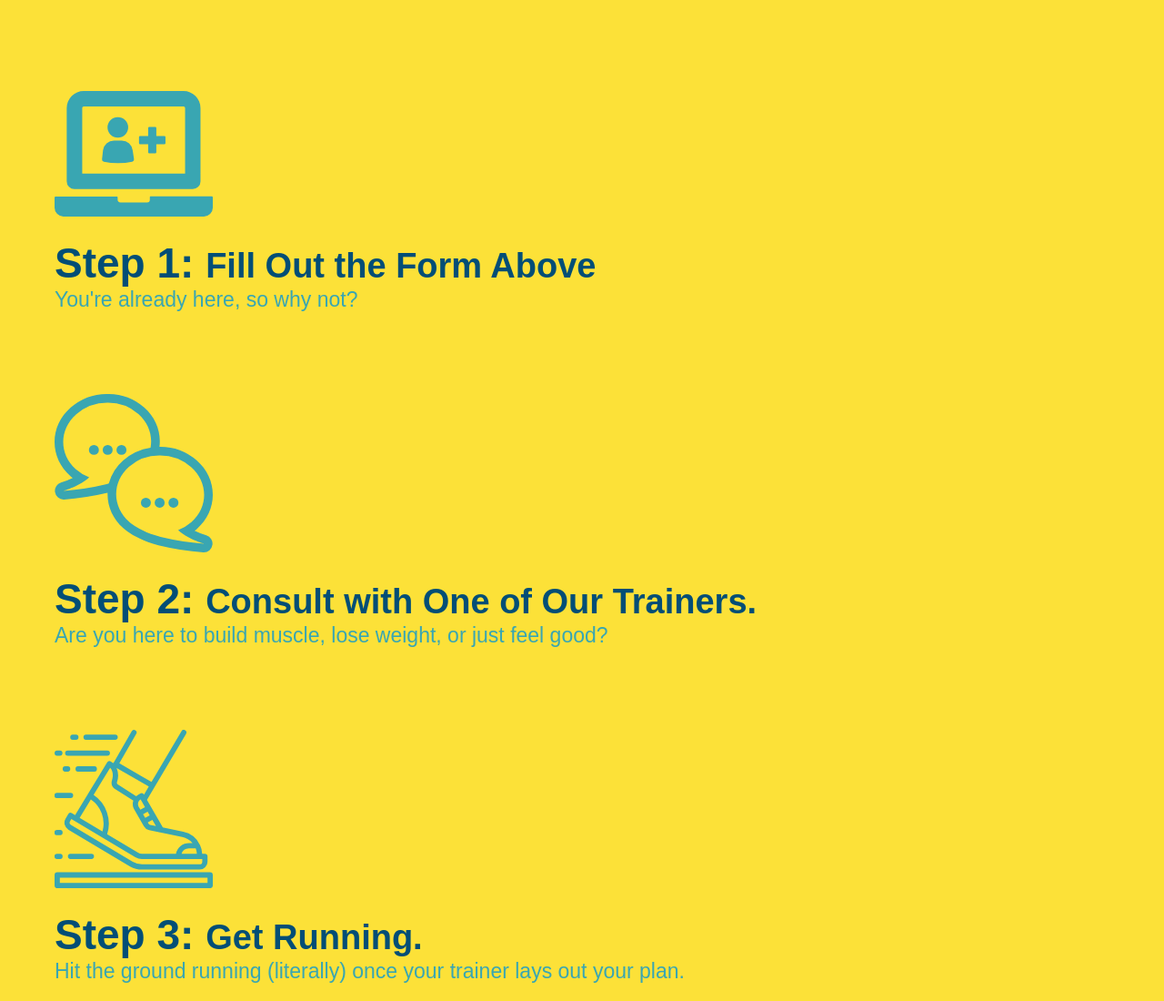
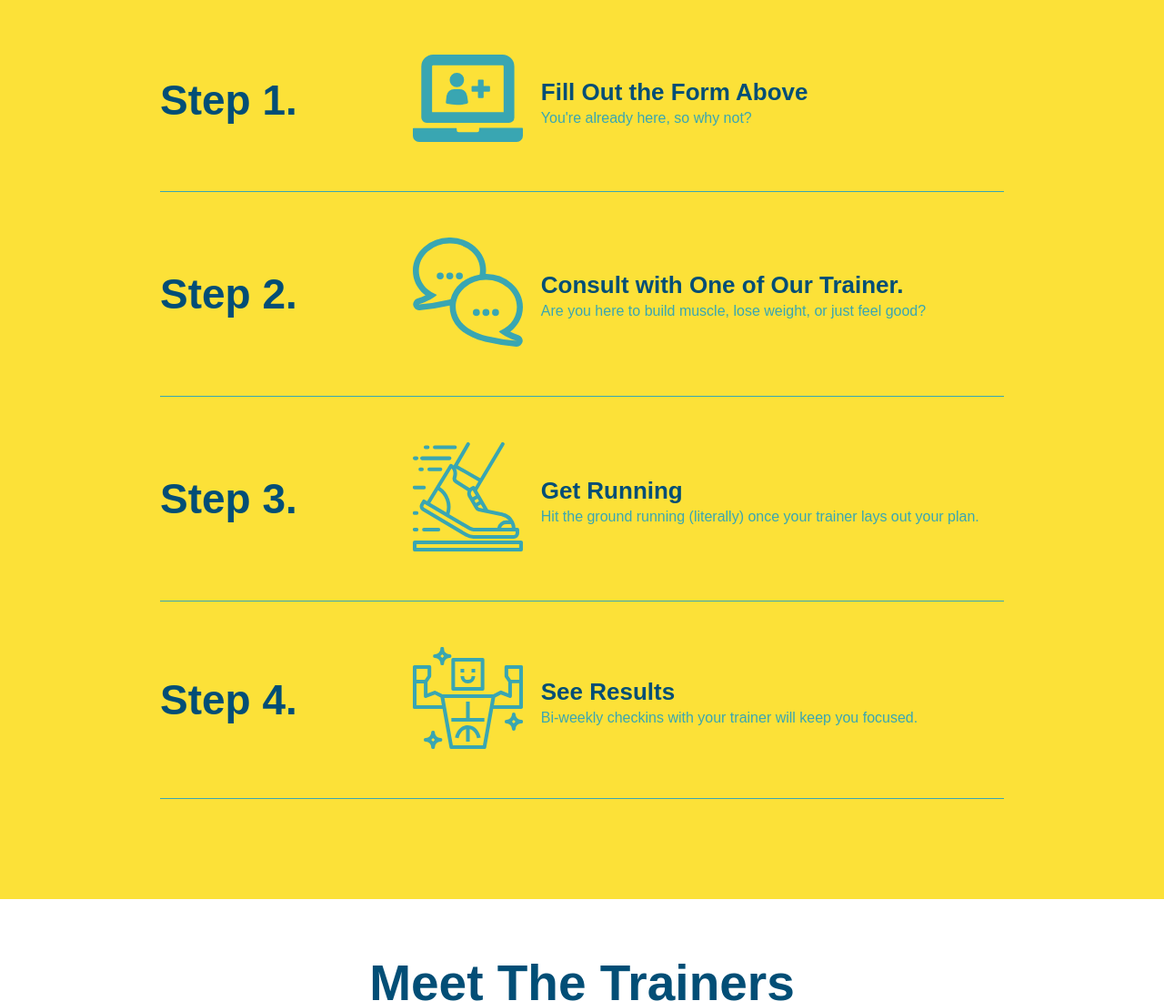
Before and after one commit to shikaile/Run-Buddy, a plain HTML site: page index.html in a window 1280 px wide. Shown: the part 1180-2280 px from the top of the page at 91% size. Drawn offline with Linux system fonts and the light colour scheme.

Commit message:
add flexbox to What You Do Steps

```diff
--- a/assets/css/style.css
+++ b/assets/css/style.css
@@ -137,10 +137,10 @@ line-height: 1.3;
     padding: 10px 20px;
 }
 
-.intro {
+/*.intro {
 
     }
-
+   */
 .section-title {
      font-size: 55px;
      color: #024e76;
@@ -171,35 +171,58 @@ line-height: 1.3;
 .steps{
      background: #fce138;
     }
+.step{
+    margin: 50px auto;
+    padding-bottom: 50px;
+    width: 80%;
+    border-bottom: 1px solid #39a6b2;
+/*  flex-flow: row wrap;                  */
+    display: flex;
+    align-items:center;
+    justify-content: space-between;
+}
 
-.steps span {
-     font-size:38px;
+.step h3 {
+     color: #024e76;
+     font-size: 46px;
+     flex: 1 30%;
     }
 
-.steps div{
-     margin-bottom: 80px;
+.step-info{
+    flex: 2 70%;
+    align-items: center;
+    display: flex;
+    flex-wrap: wrap;
+}
+
+.step-text{
+    flex: 12;
+}
+
+.step-image{
+    flex: 1 12%;
+    margin-right: 20px;
+}
+
+.step-image img{
+    max-width: 100%;
+}
+
+.steps-text p{
+     color: #39a6b2;
+     font-size: 18px;
     }
 
-.steps img {
-     width: 15%;
-     margin: 10px 0;
+.step-text h4{
+        font-size: 26px;
+        line-height: 1.5;
+        color: #024e76;
     }
 
-.steps h3 {
-     color: #024e76;
-     font-size: 46px;
-     margin-top: 10px;
-    }
-
-.steps p{
-     color: #39a6b2;
-     font-size: 23px;
-    }
-
-.trainers {
+/*.trainers {
 
 }
-
+*/
 .trainer{
      width: 900px;
      margin: 0 auto 30px auto;
--- a/index.html
+++ b/index.html
@@ -99,29 +99,74 @@
             <h2 class="section-title secondary-border">What You Do</h2>
             </div>
 
-                <div>
-                    <img src="./assets/images/01-04-svgs/step-1.svg" alt="" />
-                    <h3>Step 1: <span>Fill Out the Form Above</span></h3>
-                    <p>You're already here, so why not?</p>
+                <div class="step">
+
+                    <h3>Step 1.</h3>
+
+                    <div class="step-info">
+
+                        <div class="step-image">
+                            <img src="./assets/images/01-04-svgs/step-1.svg" alt="" />
+                        </div>
+
+                        <div class="step-text">
+                            <h4>Fill Out the Form Above</h4>
+                            <p>You're already here, so why not?</p>
+                        </div>
+                    </div>
+
                 </div>
 
-                <div>
-                    <img src="./assets/images/01-04-svgs/step-2.svg" alt="">
-                    <h3>Step 2: <span>Consult with One of Our Trainers.</span></h3>
-                    <p>Are you here to build muscle, lose weight, or just feel good?</p>
+                <div class="step">
+                    <h3>Step 2.</h3>
+
+                    <div class="step-info">
+
+                        <div class="step-image">
+                            <img src="./assets/images/01-04-svgs/step-2.svg" alt="" />
+                        </div>
+
+                        <div class="step-text">
+                            <h4>Consult with One of Our Trainer.</h4>
+                            <p>Are you here to build muscle, lose weight, or just feel good?</p>
+                        </div>
+                    </div>
+
                 </div>
 
-                <div>
-                    <img src="./assets/images/01-04-svgs/step-3.svg" alt="">
-                    <h3>Step 3: <span>Get Running.</span> </h3>
-                    <p>Hit the ground running (literally) once your trainer lays out your plan.</p>
+                <div class="step">
+                    <h3>Step 3.</h3>
+
+                    <div class="step-info">
+
+                        <div class="step-image">
+                            <img src="./assets/images/01-04-svgs/step-3.svg" alt="" />
+                        </div>
+
+                        <div class="step-text">
+                            <h4>Get Running</h4>
+                            <p>Hit the ground running (literally) once your trainer lays out your plan.</p>
+                        </div>
+                    </div>
+
                 </div>
 
-                <div>
-                    <img src="./assets/images/01-04-svgs/step-4.svg" alt="">
-                    <h3>Step 4:<span> See Results.</span></h3>
-                    <p>Bi-weekly checkins with your trainer will keep you focused</p>
-                  </div>
+                <div class="step">
+                    <h3>Step 4.</h3>
+
+                    <div class="step-info">
+
+                        <div class="step-image">
+                            <img src="./assets/images/01-04-svgs/step-4.svg" alt="" />
+                        </div>
+
+                        <div class="step-text">
+                            <h4>See Results</h4>
+                            <p>Bi-weekly checkins with your trainer will keep you focused.</p>
+                        </div>
+                    </div>
+
+                </div>
 
         </section>
 
```
